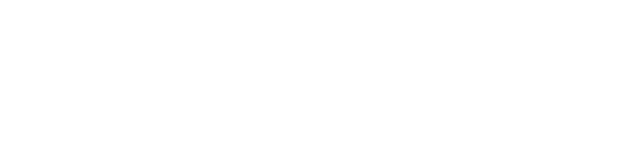
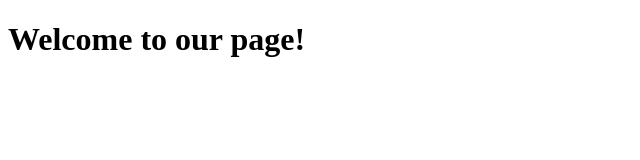
Before and after one commit to tomcowtutor/team-repo, a plain HTML site: page index.html in a window 1280 px wide. Shown: the whole page, without its empty margins (0-640 px from the left). Drawn offline with Linux system fonts and the light colour scheme.

Commit message:
Add text to body of index.html

```diff
--- a/index.html
+++ b/index.html
@@ -6,6 +6,6 @@
     <title>Team Project</title>
 </head>
 <body>
-
+    <h1>Welcome to our page!</h1>
 </body>
 </html>
```
